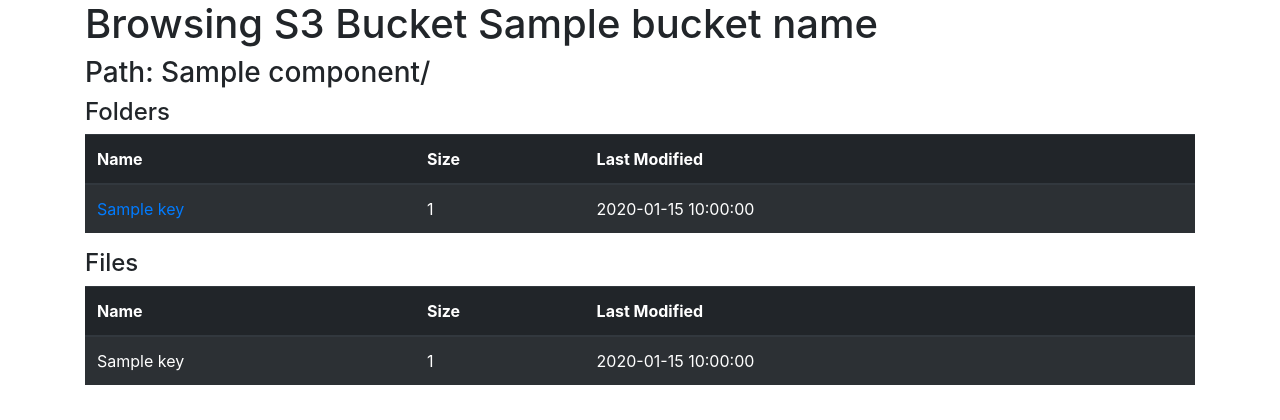
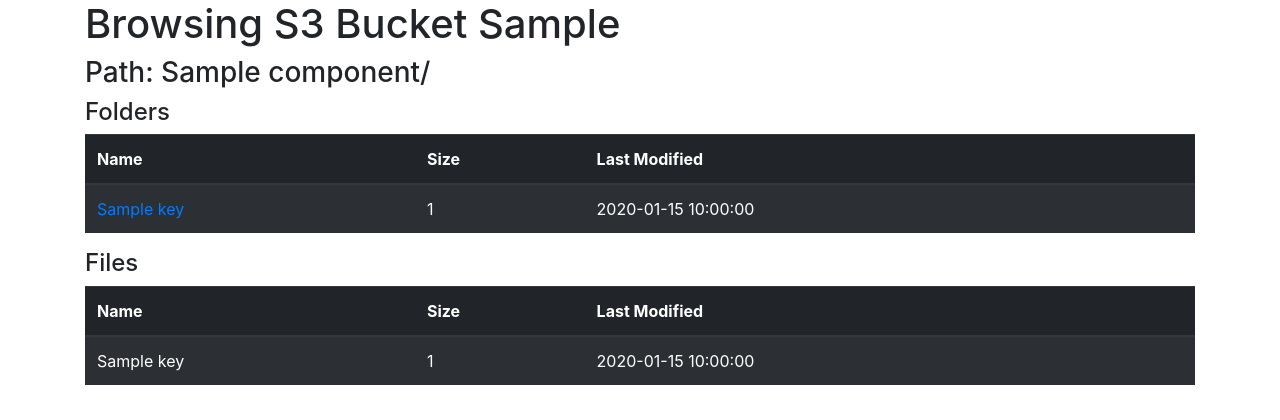
Before and after one commit to cwaldbieser/s3_browser, a Flask app: template templates/browse.jinja2 in a window 1280 px wide. Shown: the part 56-476 px from the top of the page. Run offline with Flask 2, Linux system fonts and the light colour scheme; the template is opened without the code that fills it: most values are stand-ins (such as "Sample title", 1, 10 or a date in 2020); some libraries are stand-ins or nearby versions.

Commit message:
Allow "friendly" bucket name to appear in title.
Allow "friendly" bucket name to appear in title.

```diff
--- a/app.py
+++ b/app.py
@@ -72,6 +72,7 @@ def __browse_GET(subpath):
     return render_template(
         "browse.jinja2",
         appconfig_version=appconfig_version,
+        friendly_bucket=os.environ.get("FRIENDLY_BUCKET"),
         bucket_name=bucket_name,
         bucket_objects=objects,
         path_components=path_components,
--- a/templates/browse.jinja2
+++ b/templates/browse.jinja2
@@ -1,6 +1,6 @@
 {% extends "base.jinja2" %}
 {% block content %}
-    <h1>Browsing S3 Bucket <span id="bucket" data-bucket="{{ bucket_name }}">{{ bucket_name }}</span></h1>
+    <h1>Browsing S3 Bucket <span id="bucket" data-bucket="{{ bucket_name }}">{{ friendly_bucket or bucket_name }}</span></h1>
             <div>
         <h3>Path: {% for component, path in path_components %}{% if loop.last %}{{ component }}{% else %}<a href="{{ url_for("browse", subpath=path) }}">{{component}}</a>{% endif %}/{% endfor %}</h3>
                 <div>
```
